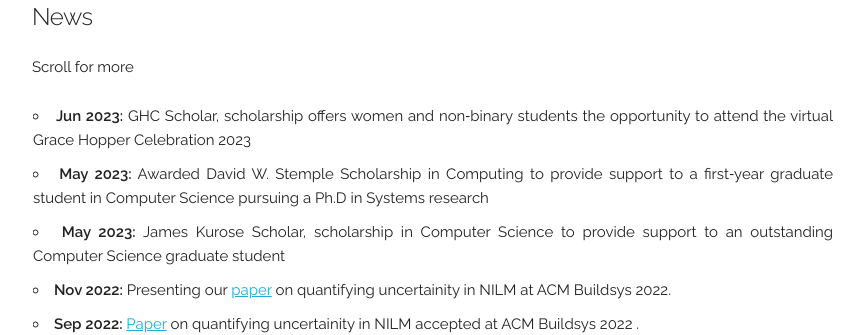
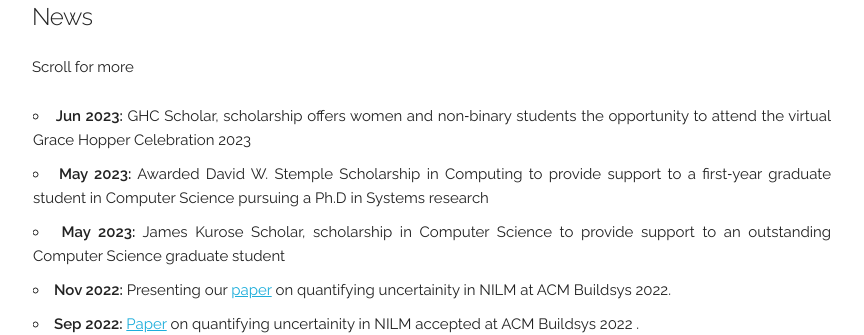
Before and after one commit to hetvishastri/hetvishastri.github.io, a Jekyll site: the page built from index.html, in a window 1280 px wide. Shown: the part 371-706 px from the top of the page, without its empty margins (208-1072 px from the left). Built offline with Jekyll 4.4.1, drawn with Linux system fonts in a browser that asks for light colours; some web fonts are replaced.

Commit message:
news width adjust

```diff
--- a/index.html
+++ b/index.html
@@ -49,7 +49,7 @@
     <style>
       div.scroll {
           margin: 1px;
-          width: 800px;
+          width: device-width;
           height: 300px;
           overflow: auto;
           text-align:justify;
```
